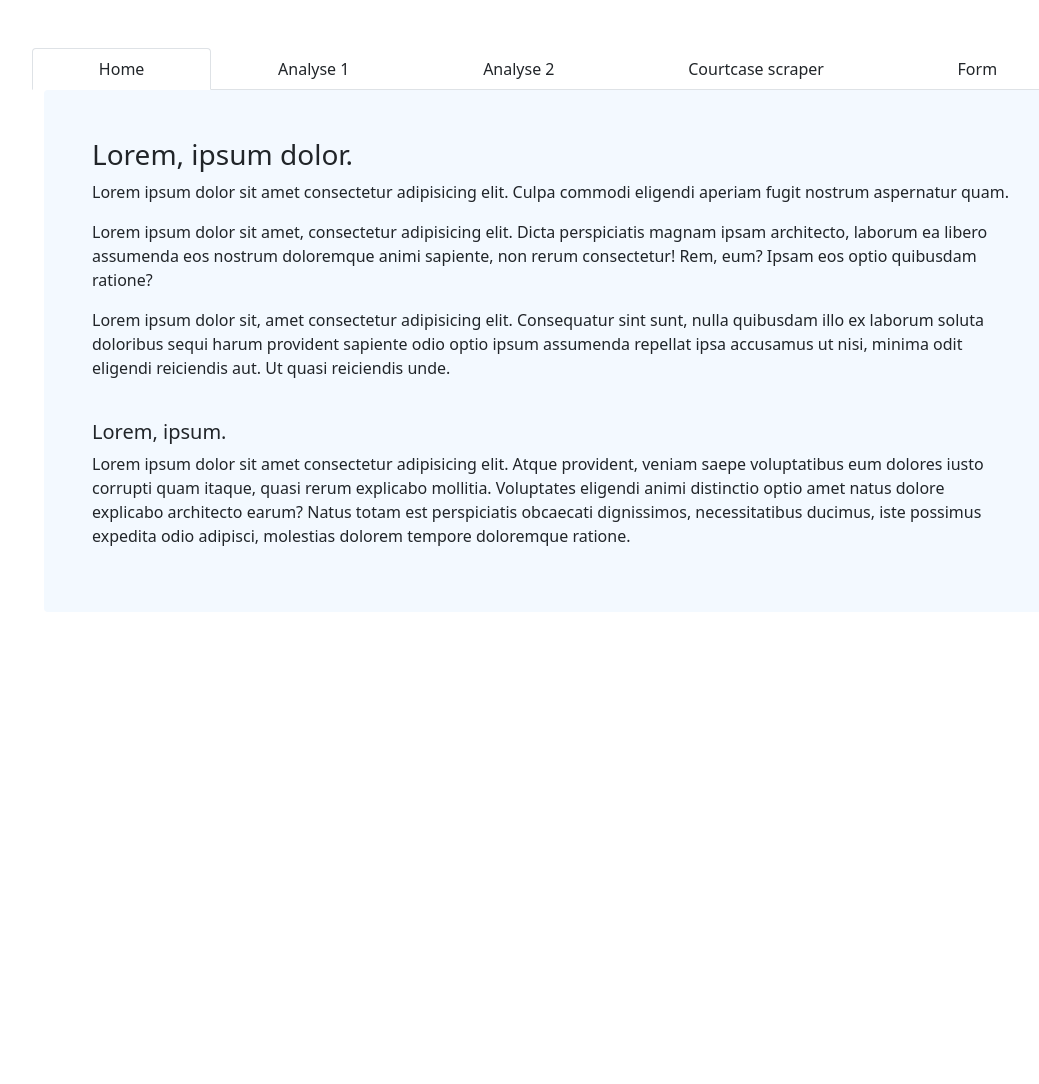
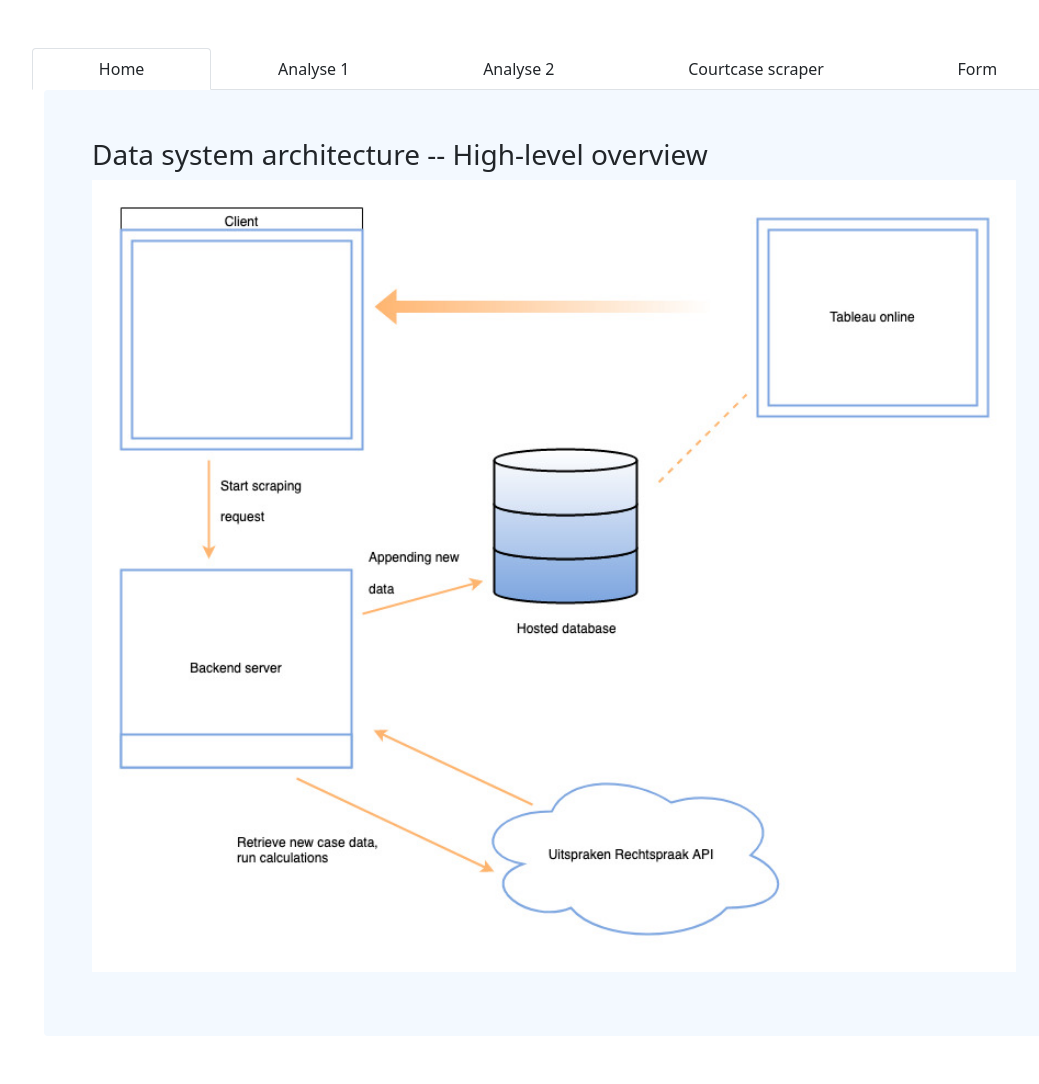
Before and after one commit to bloemetjesgordijn/DSP, a Django app: page / in a window 1280 px wide. Shown: the whole page, without its empty margins (86-1125 px from the left). Before the commit the page ends 546 px from the top, so only its background shows below. Run offline with Django 4.2, Linux system fonts and the light colour scheme; some libraries are stand-ins or nearby versions.

Commit message:
added system architecture

```diff
--- a/mo/static/styles.css
+++ b/mo/static/styles.css
@@ -21,3 +21,7 @@
     background-color: #F3F9FF;
     width: 100%;
 }
+
+.centered {
+    width: 100%;
+}
--- a/mo/templates/index.html
+++ b/mo/templates/index.html
@@ -46,13 +46,11 @@
             <div class="tab-content">
                 <div class="tab-pane fade show active" id="home">
                     <div class="rounded bg-soft p-5">
-                        <h3>Lorem, ipsum dolor.</h3>
-                        <p>Lorem ipsum dolor sit amet consectetur adipisicing elit. Culpa commodi eligendi aperiam fugit nostrum aspernatur quam.</p>
-                        <p>Lorem ipsum dolor sit amet, consectetur adipisicing elit. Dicta perspiciatis magnam ipsam architecto, laborum ea libero assumenda eos nostrum doloremque animi sapiente, non rerum consectetur! Rem, eum? Ipsam eos optio quibusdam ratione?</p>
-                        <p>Lorem ipsum dolor sit, amet consectetur adipisicing elit. Consequatur sint sunt, nulla quibusdam illo ex laborum soluta doloribus sequi harum provident sapiente odio optio ipsum assumenda repellat ipsa accusamus ut nisi, minima odit eligendi reiciendis aut. Ut quasi reiciendis unde.</p>
+                        <h3>Data system architecture -- High-level overview</h3>
+                        <img src="{% static 'tool_architecture.jpg' %}" class='centered'>
                         <br>
-                        <h5>Lorem, ipsum.</h5>
-                        <p>Lorem ipsum dolor sit amet consectetur adipisicing elit. Atque provident, veniam saepe voluptatibus eum dolores iusto corrupti quam itaque, quasi rerum explicabo mollitia. Voluptates eligendi animi distinctio optio amet natus dolore explicabo architecto earum? Natus totam est perspiciatis obcaecati dignissimos, necessitatibus ducimus, iste possimus expedita odio adipisci, molestias dolorem tempore doloremque ratione.</p>
+                        <h5></h5>
+                        <p></p>
                     </div>
                 </div>
                 <div class="tab-pane fade" id="analysis1">
```
Also changed, not shown: mo/static/tool_architecture.jpg (added).
